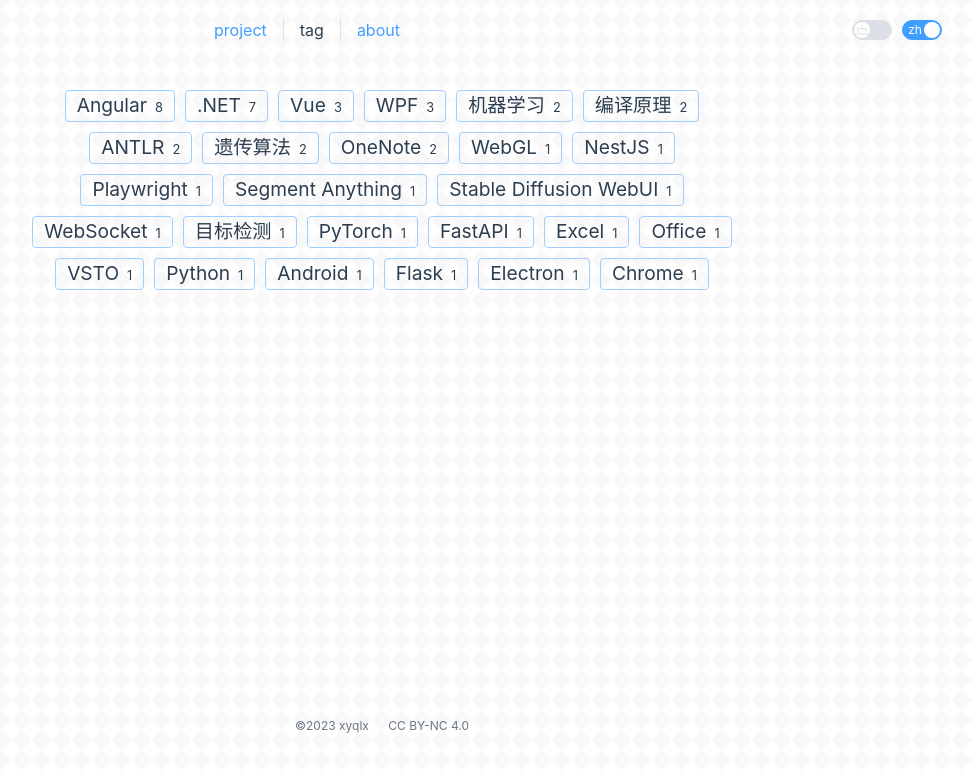
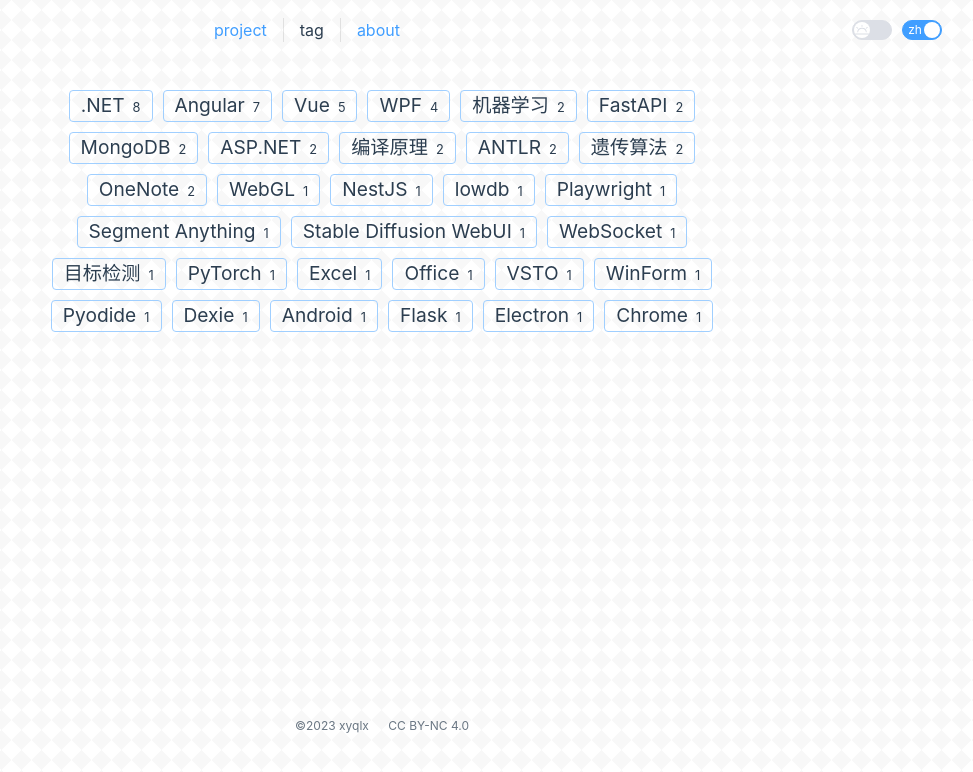
Before and after one commit to xyqlx/xyqlx.github.io, a Vue app: page /#/tag in a window 1280 px wide. Shown: the top 772 px of the page, without its empty margins (258-1231 px from the left). Built offline with nearby package versions, Linux system fonts and the light colour scheme.

Commit message:
💬change some projects info

```diff
--- a/src/components/projects/projects.ts
+++ b/src/components/projects/projects.ts
@@ -50,7 +50,7 @@ export const projects: Project[] = [
     {
         name: 'chocoberry',
         component: () => import('./chocoberry/ChocoberryVue.vue'),
-        tags: ['Angular', 'NestJS'],
+        tags: ['Angular', 'NestJS', 'lowdb'],
         github: "https://github.com/xyqlx/chocoberry-ng",
         demo: "https://xyqlx.github.io/chocoberry-ng",
         description: {
@@ -84,7 +84,7 @@ export const projects: Project[] = [
     {
         name: 'layer-anything',
         component: () => import('./layer-anything/LayerAnything.vue'),
-        tags: ['Segment Anything', {'en': 'Machine Learning', 'zh-CN': '机器学习'}, 'Vue'],
+        tags: ['Segment Anything', {'en': 'Machine Learning', 'zh-CN': '机器学习'}, 'Vue', 'FastAPI'],
         description: {
             'en': "Layer anything with a single click",
             'zh-CN': "图片自动分层"
@@ -112,7 +112,7 @@ export const projects: Project[] = [
     {
         name: 'ExcelColumnSplitter',
         component: () => import('./excel-column-splitter/ExcelColumnSplitter.vue'),
-        tags: ['Excel', 'Office', '.NET', 'VSTO'],
+        tags: ['Excel', 'Office', '.NET', 'VSTO', 'WinForm'],
         gitee: "https://gitee.com/xyqlx/excel-column-splitter",
         description: {
             'en': "Excel Add-in for Splitting and Stacking Data",
@@ -123,7 +123,7 @@ export const projects: Project[] = [
     {
         name: 'python-tutorial',
         component: () => import('./python-tutorial/PythonTutorial.vue'),
-        tags: ['Python'],
+        tags: ['Angular', 'Pyodide', 'Dexie'],
         gitee: "https://gitee.com/xyqlx/python-tutorial",
         description: {
             'en': "Web version of a runnable Python tutorial",
@@ -143,7 +143,7 @@ export const projects: Project[] = [
     {
         name: 'candies',
         component: () => import('./candies/CandiesVue.vue'),
-        tags: ['Angular'],
+        tags: ['Angular', 'MongoDB', '.NET', 'ASP.NET'],
         description: {
             'en': "Personal recording tool",
             'zh-CN': "xyqlx的个人记录工具"
@@ -153,7 +153,7 @@ export const projects: Project[] = [
     {
         name: 'Cocoa',
         component: () => import('./cocoa/CocoaVue.vue'),
-        tags: ['.NET'],
+        tags: ['.NET', 'WPF', 'MongoDB', 'ASP.NET'],
         description: {
             'en': "Personal Windows utility portal",
             'zh-CN': "个人的Windows实用工具入口"
@@ -214,7 +214,7 @@ export const projects: Project[] = [
     {
         name: 'tsp_app',
         component: () => import('./tsp-app/TSPAPP.vue'),
-        tags: ['Angular', {'en': 'Genetic Algorithm', 'zh-CN': '遗传算法' }],
+        tags: ['Vue', {'en': 'Genetic Algorithm', 'zh-CN': '遗传算法' }],
         gitee: "https://gitee.com/xyqlx/tsp_app",
         github: "https://github.com/xyqlx/tsp_view",
         demo: "http://xyqlx.github.io/tsp_view/",
@@ -227,7 +227,7 @@ export const projects: Project[] = [
     {
         name: 'genetic_algorithm_function',
         component: () => import('./genetic-algorithm-function/GeneticAlgorithmFunction.vue'),
-        tags: ['Angular', {'en': 'Genetic Algorithm', 'zh-CN': '遗传算法' }],
+        tags: ['Vue', {'en': 'Genetic Algorithm', 'zh-CN': '遗传算法' }],
         gitee: "https://gitee.com/xyqlx/genetic_algorithm_function",
         demo: "https://xyqlx.gitee.io/genetic_algorithm_function/",
         description: {
```
